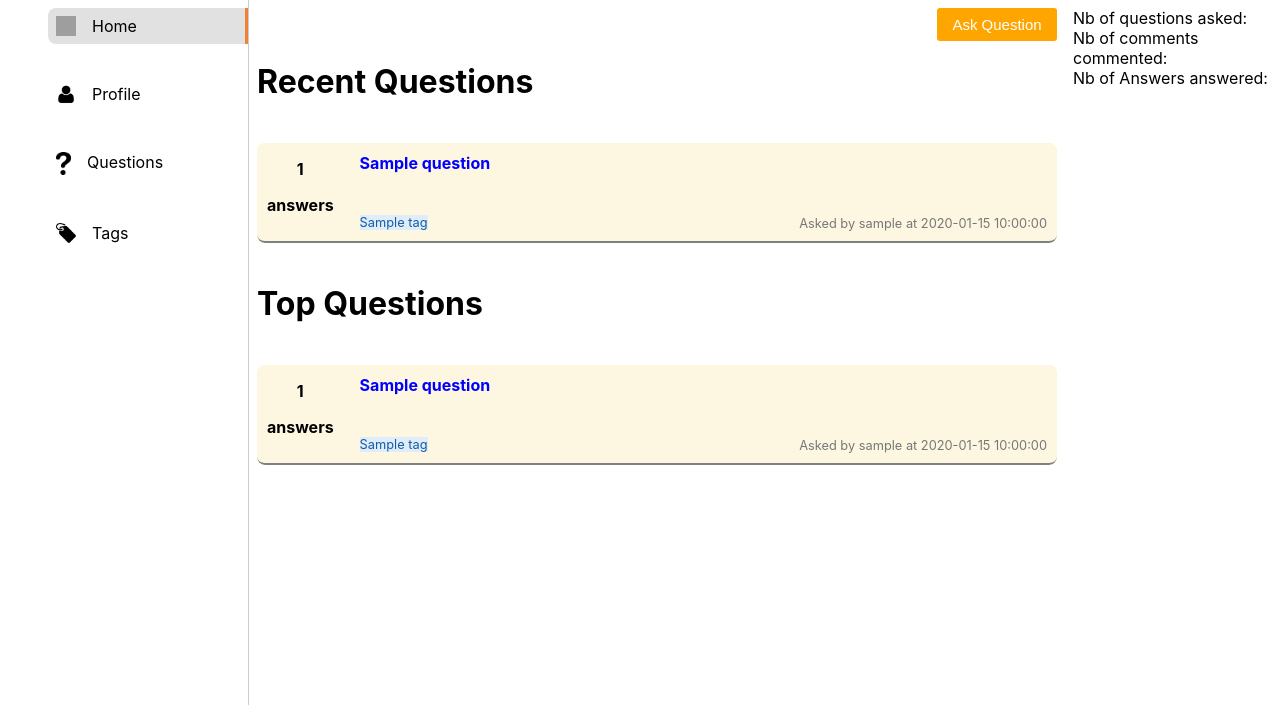
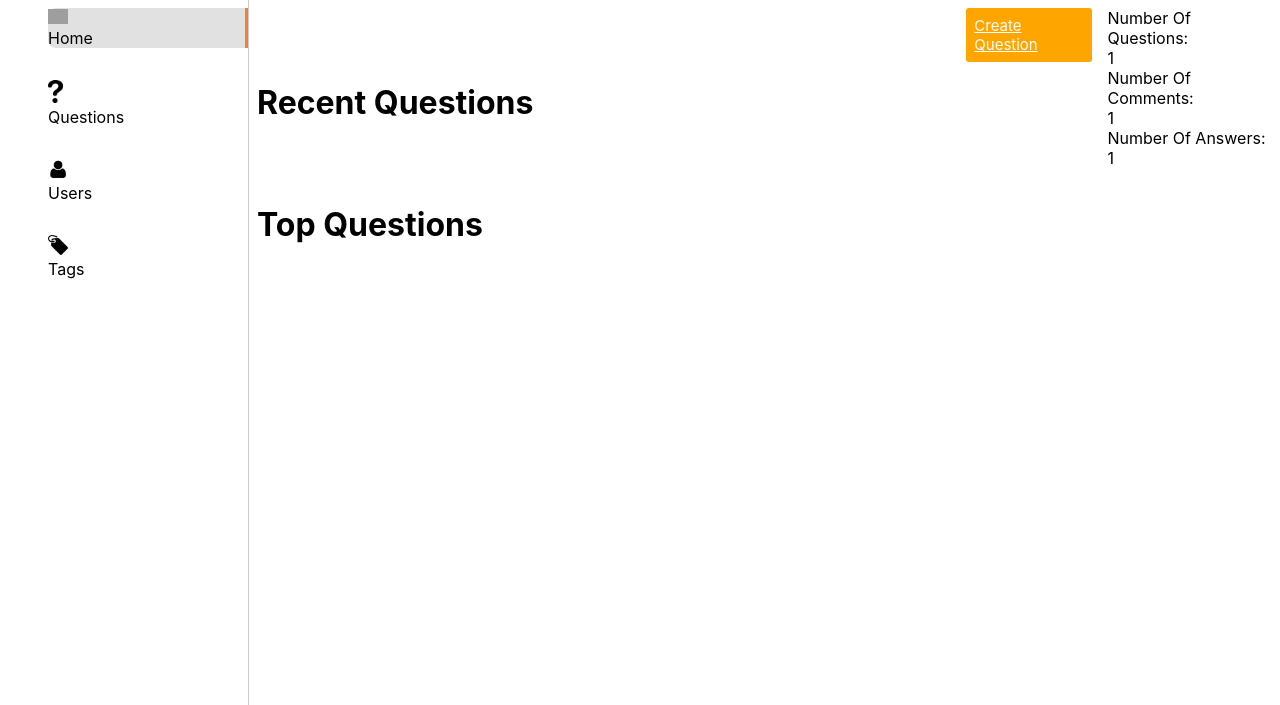
Before and after one commit to MisharyD/StackOverFlowClone, a PHP site: page / in a window 1280 px wide. Shown: the part 67-772 px from the top of the page. Run offline with PHP 8.4, Linux system fonts and the light colour scheme; tables that the repository leaves empty or names only in its code hold one stand-in row (values such as "Sample post"); grey boxes are pictures that could not be loaded.

Commit message:
Update index.php
index page

```diff
--- a/index.php
+++ b/index.php
@@ -1,6 +1,5 @@
-<?php
-session_start();
-include("database.php");
+<?php session_start();
+include ("database.php");
 ?>
 
 <!DOCTYPE html>
@@ -9,7 +8,7 @@ include("database.php");
 <head>
     <meta charset="UTF-8">
     <meta name="viewport" content="width=device-width, initial-scale=1.0">
-    <title>Document</title>
+    <title>Homepage</title>
     <link rel="stylesheet" href="styles/home.css">
     <link rel="stylesheet" href="styles/header.css">
     <link rel="stylesheet" href="styles/cards.css">
@@ -20,7 +19,7 @@ include("database.php");
 
     <?php
 
-    if (isset($_SESSION["username"])) {
+    if (isset($_SESSION["username"]) || isset($_COOKIE["remember_user"])) {
         include "LoggedIn-header.php";
     } else {
         include "notLoggedIn-header.php";
@@ -34,39 +33,30 @@ include("database.php");
             <div class="left-body-container">
                 <ul class="tab-container">
                     <li class="current-page tab">
-                        <a href="index.php">
                         <img src="images/homeIcon.png" width="20px" height=auto>
                         <div>Home</div>
-                        </a>
                     </li>
                     <li class="tab">
-                        <a href="userHome.php">
-                            <img src="images/user.png" width="20px" height=auto>
-                            <div>Profile</div>
-                        </a>
+                        <img src="images/question.png" width="15px" height=auto>
+                        <div> Questions</div>
                     </li>
                     <li class="tab">
-                        <a href="#">
-                            <img src="images/question.png" width="15px" height=auto>
-                            <div> Questions</div>
-                        </a>
+                        <img src="images/user.png" width="20px" height=auto>
+                        <div> Users</div>
                     </li>
-                    <li class="tab">
-                        <a href="#">
-                            <img src="images/tag.png" width="20px" height=auto>
+                    <li class="tab"> <img src="images/tag.png" width="20px" height=auto>
                         <div>Tags</div>
-                        </a>
                     </li>
                 </ul>
             </div>
 
             <div class="middle-body-container">
-                <input class="ask-question" type="button" name="ask-question" value="Ask Question">
+                <a class="ask-question" href="createQuestion.php" style="color:white">Create Question</a>
 
                 <h1>Recent Questions</h1> <!--header of the set-->
                 <!--the question tag-->
                 <div class="question-container" id="recent-questions-container"> <!--container of the whole cards-->
-                    <div class="questionCard" id="card" style="display:none"> <!--container of one card-->
+                    <div class="question" id="card" style="display:none"> <!--container of one card-->
                         <div class="left-container">
                             <!--div that consist of votes div, answers div, and question-content-tag-->
                             <div class="answers">
@@ -74,66 +64,61 @@ include("database.php");
                                 <p> answers </p>
                             </div>
                             <div class="question-content-tag">
-                                <div><a id="question" href="#">Question here </a></div>
+                                <div><a id="question" href="question.php" class="qat">Question here </a></div>
                                 <p id="qTag"></p> <!--tags (each tag will have a span)-->
                             </div>
                         </div>
-                        <div class="right-container">
-                            <div class="toggle-delEdit-buttons" style="visibility: hidden;">
-                                <button id="del" class="delete-edit-buttons delete">Delete</button>
-                                <button id="edit" class="delete-edit-buttons edit">Edit</button>
-                            </div>
                         <div class="time" id="qTime">
-                                answered 3 months ago by Abcd
-                            </div>
+                            asked 3 months ago by Abcd
                         </div>
                     </div>
                 </div>
                 <h1> Top Questions</h1>
                 <div class="question-container" id="top-questions-container"> <!--container of the whole cards-->
                     <div class="question" style="display:none"> <!--container of one card-->
-                        <div class="left-container"> <!--div that consist of votes div, answers div, and question-content-tag-->
+                        <div class="left-container">
+                            <!--div that consist of votes div, answers div, and question-content-tag-->
                             <div class="answers">
                                 <p id="answerQ1">0</p> <!--number of answers here -->
                                 <p> answers </p>
                             </div>
                             <div class="question-content-tag">
-                                <div><a id="Q1" href="#">Question here </a></div>
+                                <div><a id="Q1" href="question.php" class="qat">Question here </a></div>
                                 <p> <span class="tag"> #alpha </span> <span class="tag"> JS</span> </p>
                                 <!--tags (each tag will have a span)-->
                             </div>
                         </div>
-                        <div class="right-container">
-                            <div class="toggle-delEdit-buttons" style="visibility: hidden;">
-                                <button id="del" class="delete-edit-buttons delete">Delete</button>
-                                <button id="edit" class="delete-edit-buttons edit">Edit</button>
-                            </div>
+
                         <div class="time" id="qTime">
-                                answered 3 months ago by Abcd
-                            </div>
+                            asked 3 months ago by Abcd
                         </div>
                     </div>
                 </div>
             </div>
             <div class="right-body-container">
                 <div class="dashboard-container">
-                    <div> Nb of questions asked:</div>
-                    <div> Nb of comments commented:</div>
-                    <div> Nb of Answers answered:</div>
+
+                    <div class="numOfQuestions">Number Of Questions: <div class="noq">1</div>
+                    </div>
+                    <div class="numOfComments">Number Of Comments: <div class="noc">11</div>
+                    </div>
+                    <div class="numOfAnswers">Number Of Answers: <div class="noa">121</div>
+                    </div>
                 </div>
             </div>
         </div>
     </div>
     <script src='scripts/cards.js'></script>
+    <!-- <script src='scripts/passLinkValue.js'></script> -->
 </body>
 
 </html>
 
 <!-- retrive data about recent questions-->
 <?php
-    $result = mysqli_query($conn,"SELECT q.question_id, q.username, q.title, q.description, q.created_at, COUNT(a.answer_id) AS num_answers
+$result = mysqli_query($conn, "SELECT q.question_id, q.username, q.title, q.description, q.created_at, COUNT(a.answer_id) AS num_answers
         FROM question q
-    LEFT JOIN answer a on q.question_id = a.question_id
+        JOIN answer a ON q.question_id = a.question_id
         GROUP BY q.question_id, q.title, q.description
         ORDER BY q.created_at DESC
         LIMIT 10;");
@@ -156,25 +141,17 @@ include("database.php");
 $recentQuestions = json_encode($recentQuestions);
 $tags = json_encode($tags);
 $containerId = "recent-questions-container";
-    if (!isset($_SESSION["username"])) {
 echo "<script>";
 //addQuestions() is called here to ensure that addRecentQuestionsInfo() is only called after the cards are loaded
-        echo "addQuestions('$containerId',10); addQuestionsInfo($recentQuestions, $tags, '$containerId');";
+echo "addQuestions('$containerId'); addQuestionsInfo($recentQuestions, $tags, '$containerId');";
 echo "</script>";
-    } else {
-        $currUsername = $_SESSION["username"];
-        echo "<script>";
-        //addQuestions() is called here to ensure that addRecentQuestionsInfo() is only called after the cards are loaded
-        echo "addQuestions('$containerId',10); addQuestionsInfoAndButtons($recentQuestions, $tags, '$containerId', '$currUsername');";
-        echo "</script>";
-    }
 ?>
 
 <!-- retrive data about top questions-->
 <?php
-    $result = mysqli_query($conn,"SELECT q.question_id, q.username, q.title, q.description, q.created_at, COUNT(a.answer_id) AS num_answers
+$result = mysqli_query($conn, "SELECT q.question_id, q.username, q.title, q.description, q.created_at, COUNT(a.answer_id) AS num_answers
      FROM question q
-    LEFT JOIN answer a ON q.question_id = a.question_id
+     JOIN answer a ON q.question_id = a.question_id
      GROUP BY q.question_id, q.title, q.description
      ORDER BY num_answers DESC
      LIMIT 10;");
@@ -196,16 +173,60 @@ include("database.php");
 $topQuestions = json_encode($topQuestions);
 $tags = json_encode($tags);
 $containerId = "top-questions-container";
-    if (!isset($_SESSION["username"])) {
 echo "<script>";
 //addQuestions() is called here to ensure that addRecentQuestionsInfo() is only called after the cards are loaded
-        echo "addQuestions('$containerId',10); addQuestionsInfo($topQuestions, $tags, '$containerId');";
+echo "addQuestions('$containerId'); addQuestionsInfo($topQuestions, $tags, '$containerId');";
 echo "</script>";
-    } else {
-        $currUsername = $_SESSION["username"];
-        echo "<script>";
-        //addQuestions() is called here to ensure that addRecentQuestionsInfo() is only called after the cards are loaded
-        echo "addQuestions('$containerId',10); addQuestionsInfoAndButtons($topQuestions, $tags, '$containerId', '$currUsername');";
-        echo "</script>";
+?>
+
+<!-- Dashboard -->
+<?php
+
+// Query to count the number of questions
+$queryQuestions = "SELECT COUNT(*) AS num_questions FROM question";
+$resultQuestions = mysqli_query($conn, $queryQuestions);
+$rowQuestions = mysqli_fetch_assoc($resultQuestions);
+$numQuestions = $rowQuestions['num_questions'];
+
+// Query to count the number of comments
+$queryComments = "SELECT COUNT(*) AS num_comments FROM comment";
+$resultComments = mysqli_query($conn, $queryComments);
+$rowComments = mysqli_fetch_assoc($resultComments);
+$numComments = $rowComments['num_comments'];
+
+// Query to count the number of answers
+$queryAnswers = "SELECT COUNT(*) AS num_answers FROM answer";
+$resultAnswers = mysqli_query($conn, $queryAnswers);
+$rowAnswers = mysqli_fetch_assoc($resultAnswers);
+$numAnswers = $rowAnswers['num_answers'];
+?>
+
+<script>
+    // Once you have fetched the data, you can insert it into the corresponding HTML elements using JavaScript
+    document.querySelector('.noq').textContent = "<?php echo $numQuestions; ?>";
+    document.querySelector('.noc').textContent = "<?php echo $numComments; ?>";
+    document.querySelector('.noa').textContent = "<?php echo $numAnswers; ?>";
+
+
+    // Pass the link value to question.php
+
+    // Function to handle click on anchors with class "qat"
+    function handleQAClick(event) {
+        // Prevent the default behavior of the anchor (e.g., page navigation)
+        event.preventDefault();
+        // Get the text content of the clicked anchor
+        var questionText = this.textContent;
+        // Construct the URL using the extracted text
+        var destinationURL = 'question.php?qat=' + encodeURIComponent(questionText);
+        // Navigate to the constructed URL
+        window.location.href = destinationURL;
     }
-?>
+
+    // Get all anchors with class "qat"
+    var qaAnchors = document.querySelectorAll('.qat');
+    // Attach click event listeners to each anchor
+    for (var i = 0; i < qaAnchors.length; i++) {
+        qaAnchors[i].addEventListener('click', handleQAClick);
+    }
+
+</script>
```
Lines whose indentation alone changed are shown as unchanged.
